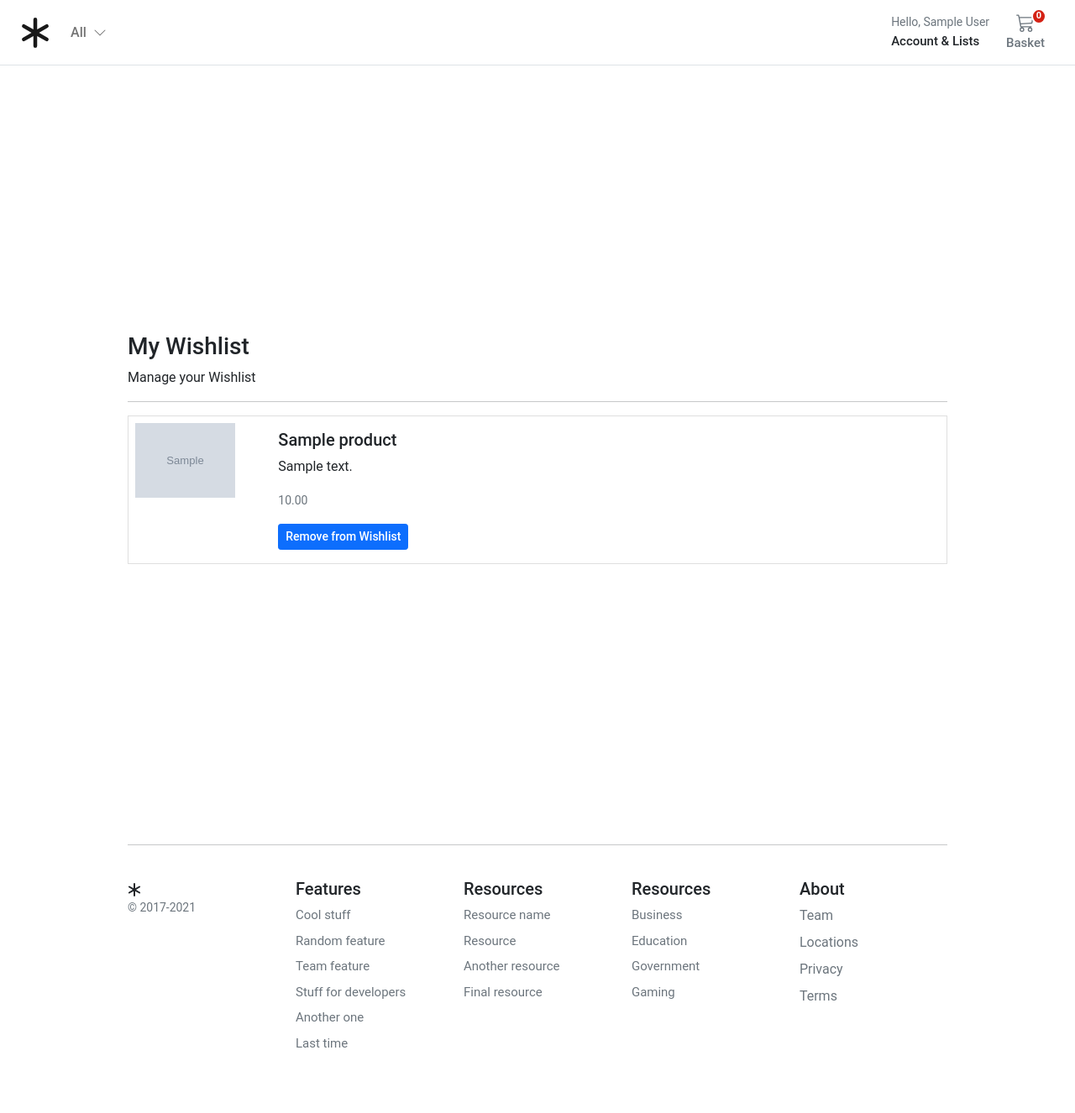
After one commit to Sanju6895/Ecommerce_VA, a Django app: page /account/wishlist in a window 1280 px wide. The commit adds this page. Shown: the whole page at 84% size. Run offline with Django 4.2, Linux system fonts and the light colour scheme; a user stored in the database is signed in; tables that the repository leaves empty hold one stand-in row (values such as "Sample post"); grey boxes marked "Sample" are stand-in pictures.

Commit message:
Commit: Wishlist functionality added along with messages tool.

```diff
--- /dev/null
+++ b/account/templates/account/user_wish_list.html
@@ -0,0 +1,42 @@
+{% extends "../sub_base.html" %}
+{% block title %}Users Wish List{% endblock %}
+
+{% block sub_content %}
+<div class="col-12 mx-auto">
+  <h1 class="h3">My Wishlist</h1>
+  <div>Manage your Wishlist</div>
+  <hr />
+
+  {% if wishlist %}
+  {% for product in wishlist  %}
+
+  <div class="card mb-3 rounded-0">
+    <div class="row g-0">
+      <div class="col-md-2">
+        {% for image in product.product_image.all  %}
+          {% if image.is_feature %}
+          <img class="img-fluid d-block p-2" width="135px" src="{{ image.image.url }}"
+            alt="{{ image.image.alt_text }}" />
+          {% endif %}
+        {% endfor %}
+      </div>
+      <div class="col-md-10">
+        <div class="card-body">
+          <h5 class="card-title">{{product.title}}</h5>
+          <p class="card-text">{{product.description}}</p>
+          <p class="card-text"><small class="text-muted">{{product.regular_price}}</small></p>
+          <a type="button" class="btn btn-primary fw500 btn-sm" href="{% url 'account:user_wishlist' product.id %}">Remove from Wishlist</a>
+        </div>
+      </div>
+    </div>
+  </div>
+
+  {% endfor %}
+  {% else %}
+  <p class="card-text">No products have been added to your wishlist yet</p>
+  {% endif %}
+
+
+
+</div>
+{% endblock %}
--- a/account/urls.py
+++ b/account/urls.py
@@ -60,5 +60,8 @@ urlpatterns = [
     path("addresses/delete/<slug:id>/", views.delete_address, name="delete_address"),
     path("addresses/set_default/<slug:id>/", views.set_default, name="set_default"),
 
+        # Wish List
+    path("wishlist", views.wishlist, name="wishlist"),
+    path("wishlist/add_to_wishlist/<int:id>", views.add_to_wishlist, name="user_wishlist"),
 
 ]
--- a/account/views.py
+++ b/account/views.py
@@ -1,13 +1,15 @@
+from django.contrib import messages
 from django.contrib.auth import login, logout
 from django.contrib.auth.decorators import login_required
 from django.contrib.sites.shortcuts import get_current_site
 from django.http import HttpResponse, HttpResponseRedirect
-from django.shortcuts import redirect, render
+from django.shortcuts import redirect, render, get_object_or_404
 from django.urls import reverse
 from django.template.loader import render_to_string
 from django.utils.encoding import force_bytes, force_str
 from django.utils.http import urlsafe_base64_decode, urlsafe_base64_encode
 from orders.views import user_orders
+from store.models import Product
 
 from .forms import RegistrationForm, UserEditForm, UserAddressForm
 from .models import Customer, Address
@@ -136,3 +138,23 @@ def set_default(request, id):
     Address.objects.filter(customer=request.user, default=True).update(default=False)
     Address.objects.filter(pk=id, customer=request.user).update(default=True)
     return redirect("account:addresses")
+
+
+
+
+@login_required
+def wishlist(request):
+    products = Product.objects.filter(users_wishlist=request.user)
+    return render(request, "account/user_wish_list.html", {"wishlist": products})
+
+
+@login_required
+def add_to_wishlist(request, id):
+    product = get_object_or_404(Product, id=id)
+    if product.users_wishlist.filter(id=request.user.id).exists():
+        product.users_wishlist.remove(request.user)
+        messages.success(request, product.title + " has been removed from your WishList")
+    else:
+        product.users_wishlist.add(request.user)
+        messages.success(request, "Added " + product.title + " to your WishList")
+    return HttpResponseRedirect(request.META["HTTP_REFERER"])
--- a/store/models.py
+++ b/store/models.py
@@ -2,7 +2,7 @@ from django.db import models
 from django.urls import reverse
 from django.utils.translation import gettext_lazy as _
 from mptt.models import MPTTModel, TreeForeignKey
-
+from django.conf import settings
 
 class Category(MPTTModel):
     """
@@ -110,7 +110,7 @@ class Product(models.Model):
     )
     created_at = models.DateTimeField(_("Created at"), auto_now_add=True, editable=False)
     updated_at = models.DateTimeField(_("Updated at"), auto_now=True)
-
+    users_wishlist = models.ManyToManyField(settings.AUTH_USER_MODEL, related_name="user_wishlist", blank=True)
     class Meta:
         ordering = ("-created_at",)
         verbose_name = _("Product")
```
Also changed, not shown: account/templates/account/dashboard.html (+43 -11 lines), store/templates/store/product_detail.html (+9 -2 lines), store/migrations/0002_product_users_wishlist.py (added).
